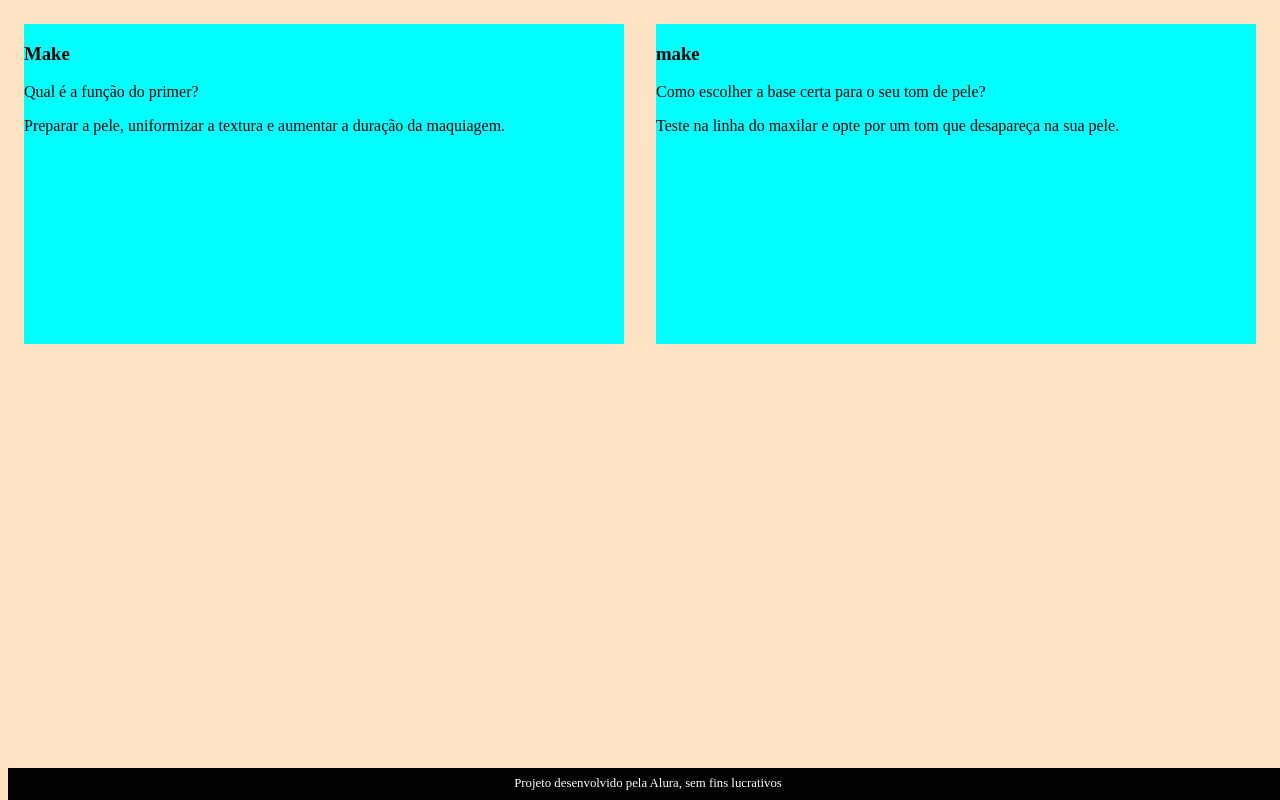
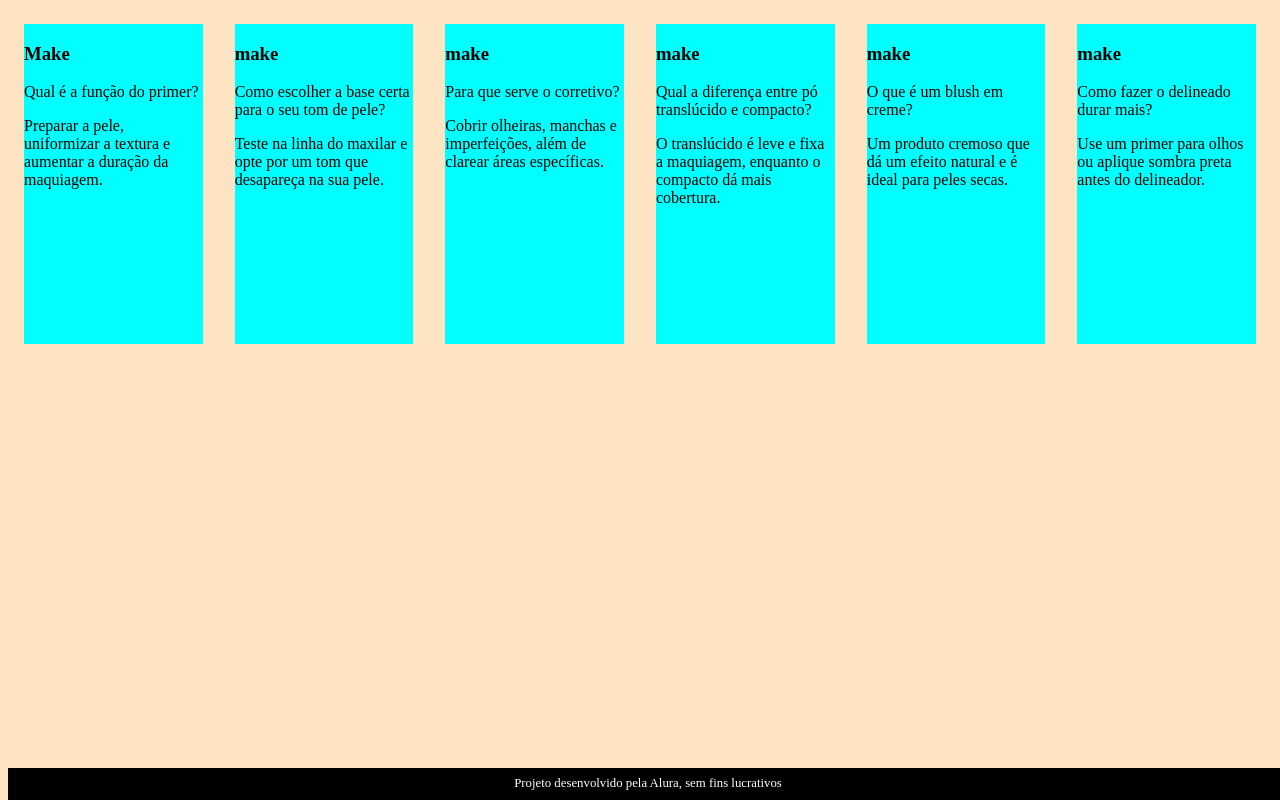
Before and after one commit to Minrocha20/FLASHCARD, a plain HTML site: page index.html in a window 1280 px wide. Drawn offline with Linux system fonts and the light colour scheme.

Commit message:
adicionando cards

```diff
--- a/index.html
+++ b/index.html
@@ -31,6 +31,49 @@
                     </div>
                 </div>
             </article>
+            <article class="cartao">
+                <div class="cartao__conteudo">
+                    <h3>make</h3>
+                    <div class="cartao__couteudo__pergunta">
+                        <p>Para que serve o corretivo?</p>
+                    </div>
+                    <div class="cartao__conteudo__resposta">
+                      <p>Cobrir olheiras, manchas e imperfeições, além de clarear áreas específicas.</p>
+                    </div>
+                </div>
+            </article>
+            <article class="cartao">
+                <div class="cartao__conteudo">
+                    <h3>make</h3>
+                    <div class="cartao__couteudo__pergunta">
+                        <p>Qual a diferença entre pó translúcido e compacto?</p>
+                    </div>
+                    <div class="cartao__conteudo__resposta">
+                      <p>O translúcido é leve e fixa a maquiagem, enquanto o compacto dá mais cobertura.</p>
+                    </div>
+                </div>
+            </article>
+            <article class="cartao">
+                <div class="cartao__conteudo">
+                    <h3>make</h3>
+                    <div class="cartao__couteudo__pergunta">
+                        <p>O que é um blush em creme?</p>
+                    </div>
+                    <div class="cartao__conteudo__resposta">
+                      <p>Um produto cremoso que dá um efeito natural e é ideal para peles secas.</p>
+                    </div>
+                </div>
+            </article> <article class="cartao">
+                <div class="cartao__conteudo">
+                    <h3>make</h3>
+                    <div class="cartao__couteudo__pergunta">
+                        <p>Como fazer o delineado durar mais?</p>
+                    </div>
+                    <div class="cartao__conteudo__resposta">
+                      <p>Use um primer para olhos ou aplique sombra preta antes do delineador.</p>
+                    </div>
+                </div>
+            </article>
         </section>
    </main>
    <footer>
```
